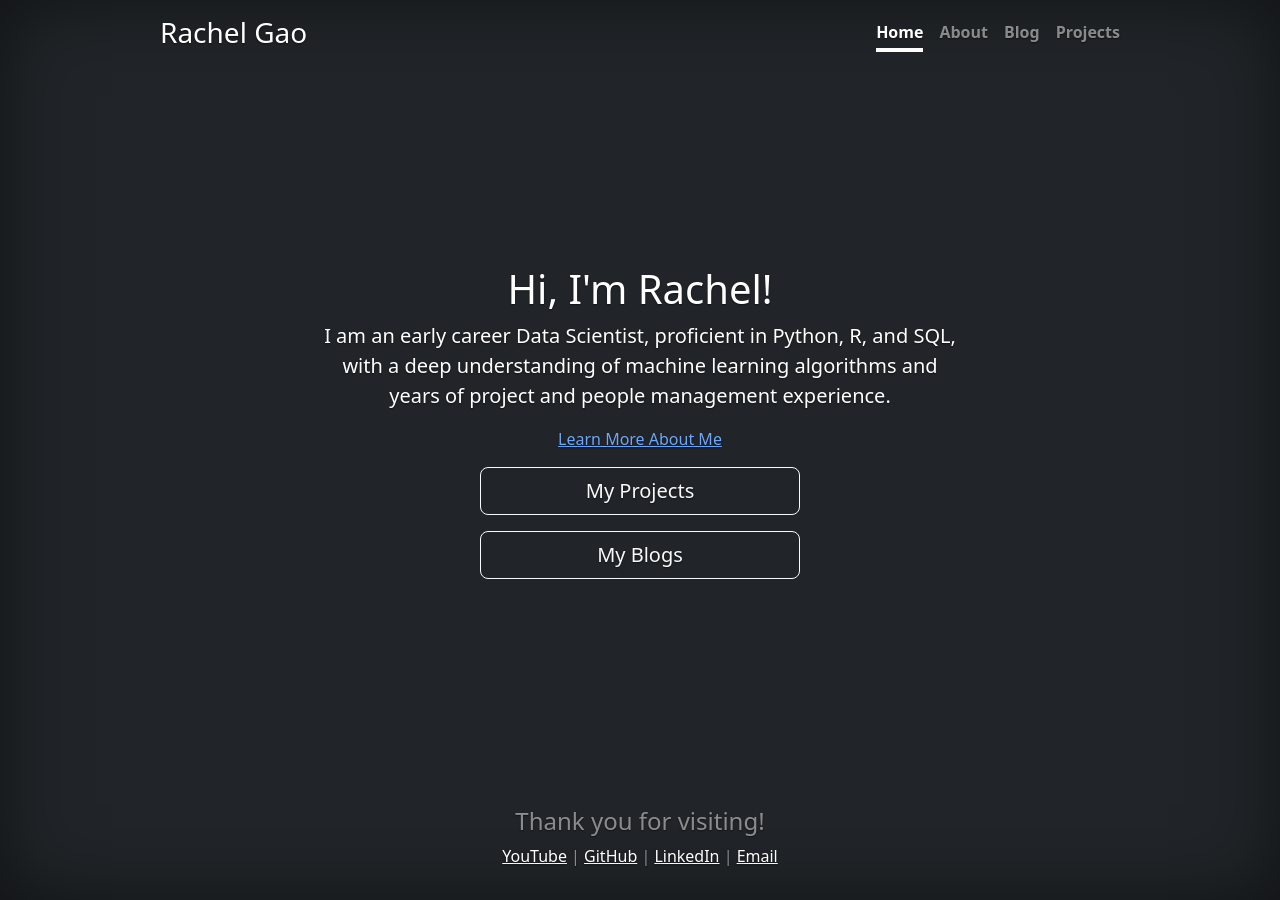
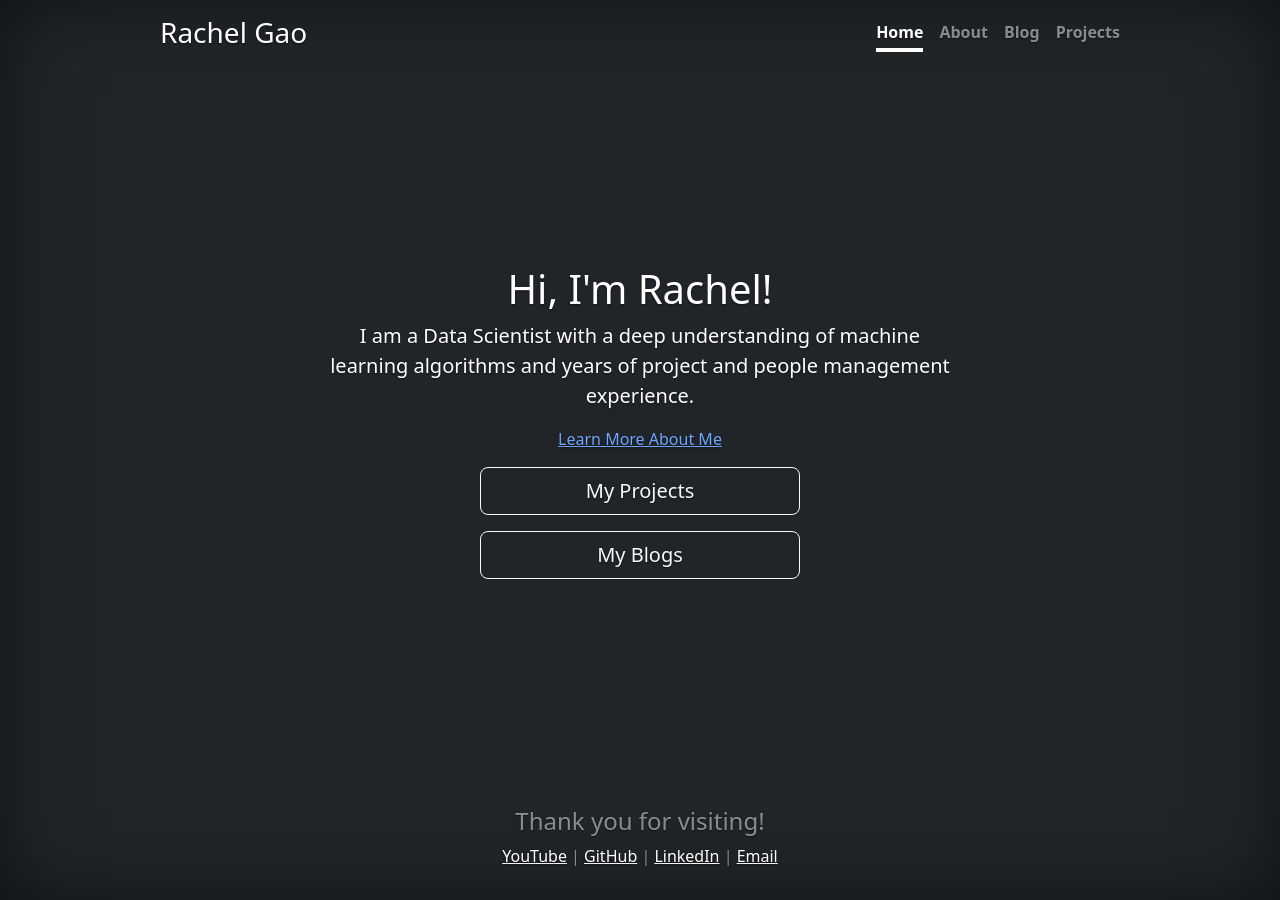
Before and after one commit to rachlllg/rachlllg.github.io, a Jekyll site: the page built from docs/_pages/index.markdown, in a window 1280 px wide. Built offline with Jekyll 4.4.1, drawn with Linux system fonts in a browser that asks for light colours; nearby versions of some CDN libraries; comment, search, counter and statistics services are not loaded.

Commit message:
update_about

```diff
--- a/docs/_includes/home.html
+++ b/docs/_includes/home.html
@@ -2,7 +2,7 @@
 <main class="px-3 cover-home-container mx-auto">
   <h1>Hi, I'm Rachel!</h1>
   <p class="lead">
-    I am an early career Data Scientist, proficient in Python, R, and SQL, with a deep understanding of machine learning algorithms and years of project and people management experience.
+    I am a Data Scientist with a deep understanding of machine learning algorithms and years of project and people management experience.
   </p>
   <p><a href="/about">Learn More About Me</a></p>
   <p class="lead">
```
